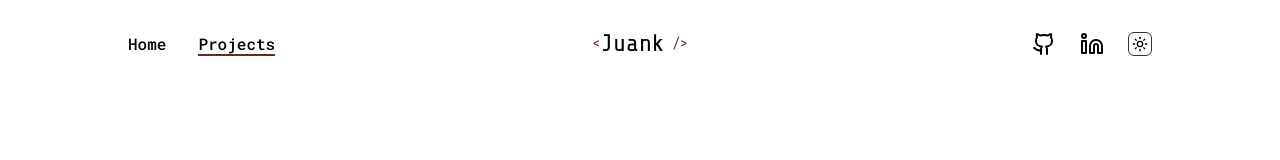
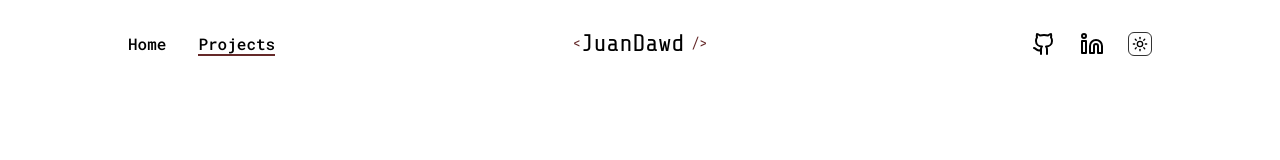
Before and after one commit to JuanDawd/portfolio, a Next.js app: page /projects in a window 1280 px wide. Shown: the top 160 px of the page. Built offline with nearby package versions, Linux system fonts and the light colour scheme.

Commit message:
style: :lipstick: change logo
add my lastname

```diff
--- a/src/components/NavBar/Logo.tsx
+++ b/src/components/NavBar/Logo.tsx
@@ -20,7 +20,7 @@ const Logo = () => {
 				className={`w-24 h-16 flex items-center justify-center text-2xl ${ShareTechMono.className}`}
 			>
 				<Label className="text-accent">{'<'}</Label>
-				Juank
+				JuanDawd
 				<Label className="text-accent">&nbsp;{'/>'}</Label>
 			</Link>
 		</div>
```
